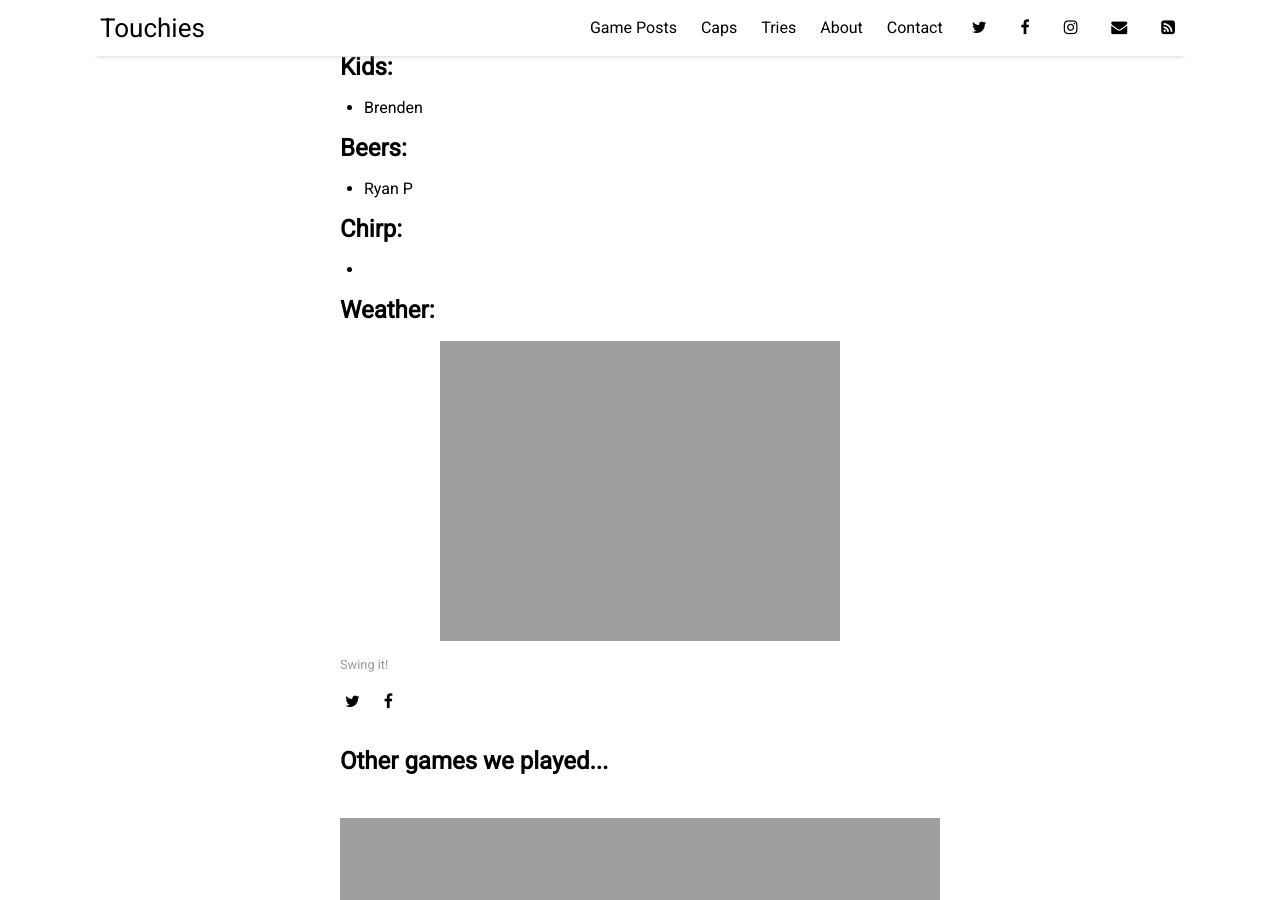
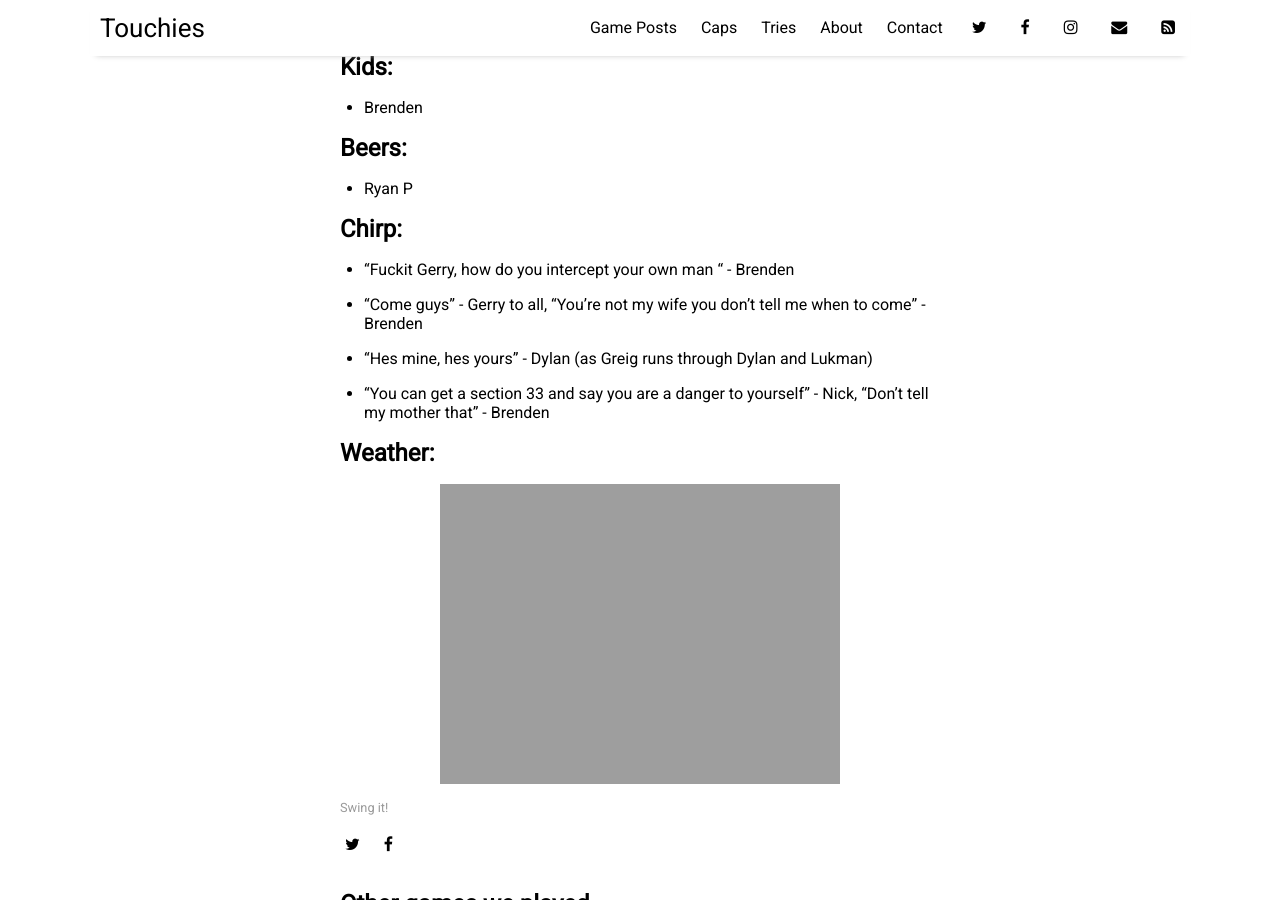
Before and after one commit to sundayrugby/sundayrugby.github.io, a Jekyll site: the page built from _posts/2022-10-23-Z.md, in a window 1280 px wide and 900 px high, scrolled down 1722 px. Built offline with Jekyll 4.4.1, drawn with Linux system fonts in a browser that asks for light colours; nearby versions of some CDN libraries.

Commit message:
Update 2022-10-23-Z.md

```diff
--- a/_posts/2022-10-23-Z.md
+++ b/_posts/2022-10-23-Z.md
@@ -69,8 +69,10 @@ image: 2022_10_23.jpg
 
 ## Chirp:
 
-*
-
+* "Fuckit Gerry, how do you intercept your own man " - Brenden
+* "Come guys" - Gerry to all, "You're not my wife you don't tell me when to come" - Brenden
+* "Hes mine, hes yours" - Dylan (as Greig runs through Dylan and Lukman)
+* "You can get a section 33 and say you are a danger to yourself" - Nick, "Don't tell my mother that" - Brenden
 
 
 ## Weather:
```
